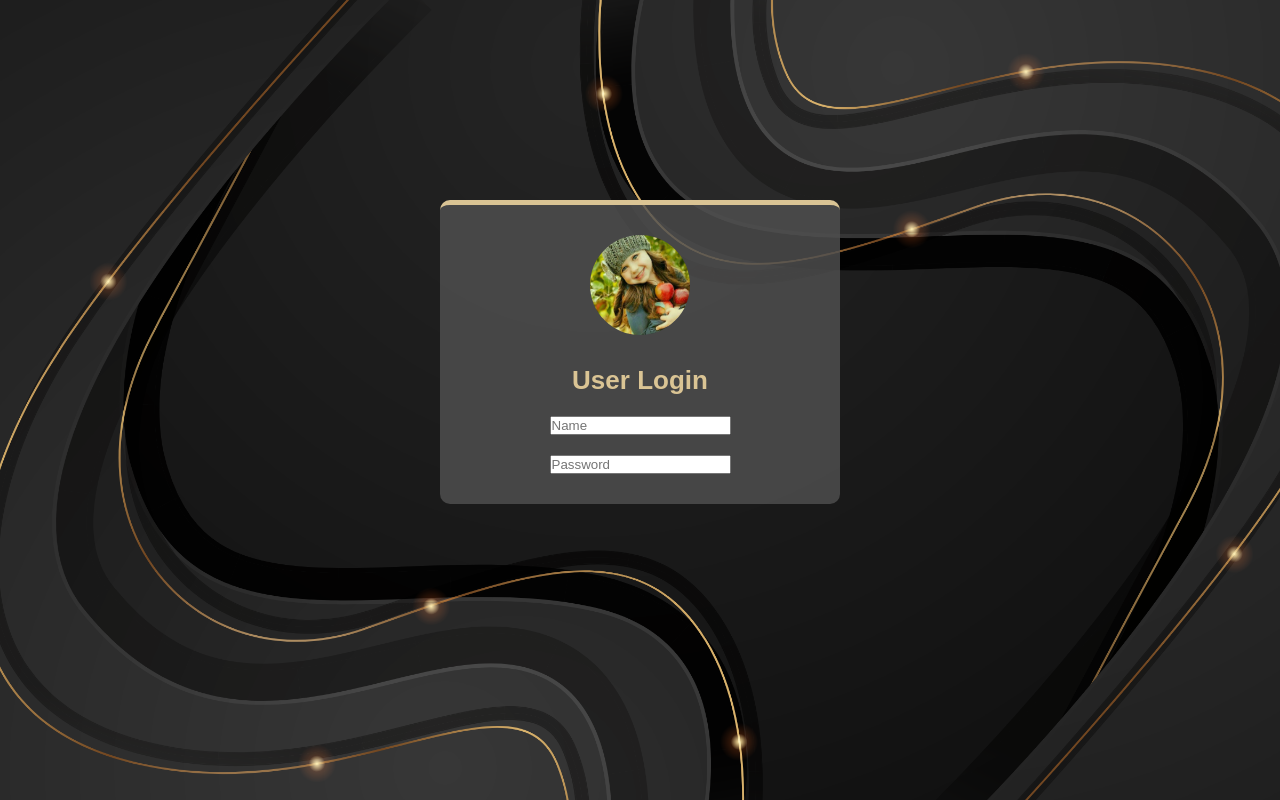
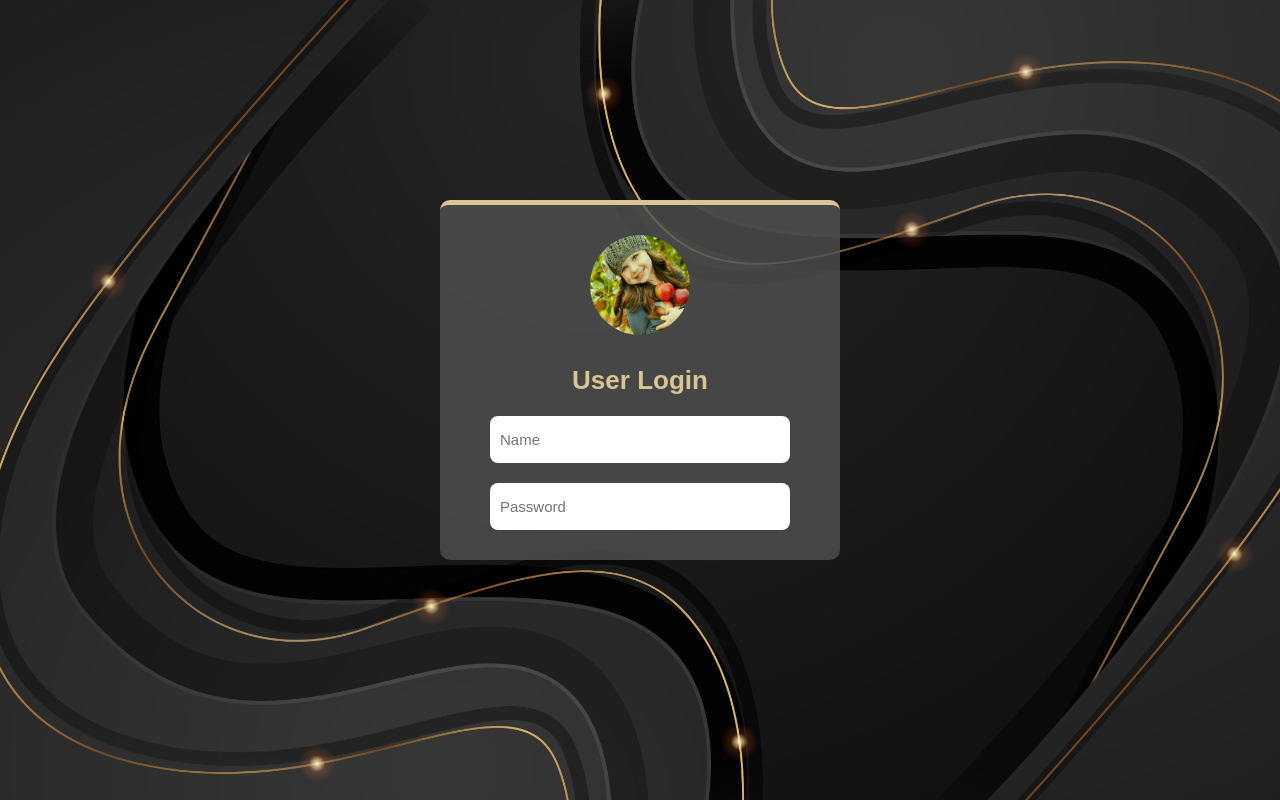
Before and after one commit to MahsumaRezai/From, a React (Create React App) app: page / in a window 1280 px wide. Built offline with nearby package versions, Linux system fonts and the light colour scheme.

Commit message:
add input

```diff
--- a/src/Componet/Form/Form.module.css
+++ b/src/Componet/Form/Form.module.css
@@ -5,6 +5,22 @@
     align-items: center;
     gap: 20px
 }
+input {
+    height: 47px;
+    border-radius: 8px;
+    border: none;
+    width: 300px;
+    font-size: 15px;
+    text-transform: capitalize;
+    padding-left: 10px;
+
+
+}
+input:focus-visible {
+    outline: none;
+}
+
+
 .img {
     width: 100px;
     height: 100px;
```
Also changed, not shown: src/Componet/Form/Button.js (added).
